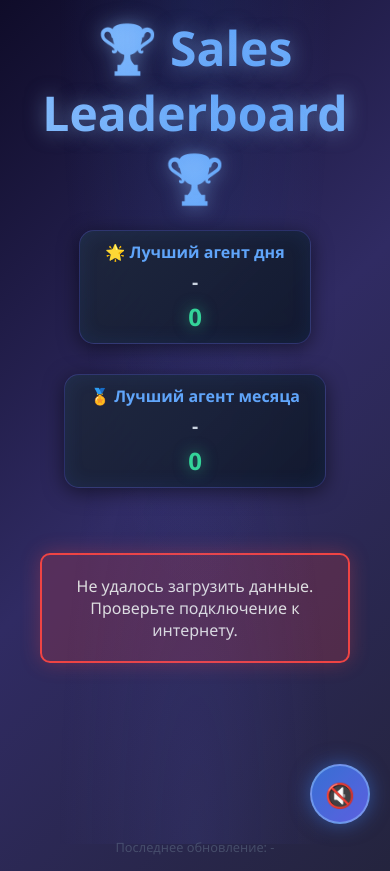
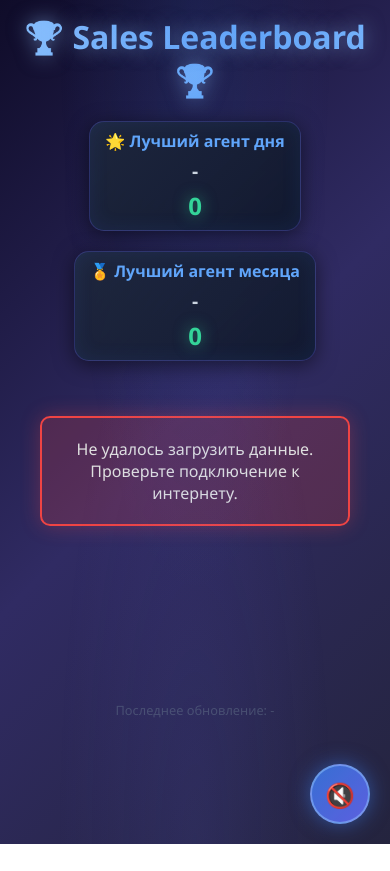
Before and after one commit to rosabergmanager-del/leadersboard3, a plain HTML site: page index.html in a window 390 px wide. After the commit the page ends 844 px from the top, so only its background shows below. Drawn offline with Linux system fonts and the light colour scheme; no server answers.

Commit message:
index.html

```diff
--- a/index.html
+++ b/index.html
@@ -39,32 +39,29 @@
         }
 
         .header {
-            text-align: center;
+            display: flex;
+            justify-content: space-between;
+            align-items: center;
             margin-bottom: 20px;
             animation: fadeInDown 1s ease;
+            gap: 20px;
+            flex-wrap: wrap;
         }
 
         .header h1 {
             font-size: 3em;
-            margin-bottom: 10px;
             text-shadow: 0 0 20px rgba(147, 197, 253, 0.5);
             background: linear-gradient(90deg, #60a5fa, #93c5fd, #60a5fa);
             background-size: 200% auto;
             -webkit-background-clip: text;
             -webkit-text-fill-color: transparent;
             animation: shine 3s linear infinite;
+            flex: 0 1 auto;
+            text-align: center;
         }
 
         @keyframes shine {
             to { background-position: 200% center; }
-        }
-
-        .best-agents {
-            display: flex;
-            justify-content: center;
-            gap: 30px;
-            margin-bottom: 30px;
-            flex-wrap: wrap;
         }
 
         .best-agent-card {
@@ -77,6 +74,7 @@
             animation: fadeIn 1s ease;
             border: 1px solid rgba(99, 102, 241, 0.3);
             box-shadow: 0 4px 20px rgba(0, 0, 0, 0.5), inset 0 0 20px rgba(59, 130, 246, 0.1);
+            flex: 0 0 auto;
         }
 
         .best-agent-card h3 {
@@ -315,7 +313,6 @@
             color: #34d399;
         }
 
-        /* Легкая анимация для дневного FTD */
         .daily-update {
             animation: dailyPulse 0.5s ease;
         }
@@ -334,7 +331,6 @@
             }
         }
 
-        /* Мощная анимация для месячного FTD */
         .ftd-increase {
             animation: ftdSuperPulse 2s ease;
         }
@@ -625,7 +621,6 @@
             box-shadow: 0 0 20px rgba(239, 68, 68, 0.3);
         }
 
-        /* Адаптация для Android TV */
         @media screen and (min-width: 1920px) {
             .header h1 { font-size: 3.5em; }
             .team-column { padding: 15px 20px; }
@@ -634,7 +629,6 @@
             .ftd-value { font-size: 1.4em; }
         }
 
-        /* Scrollbar styling */
         ::-webkit-scrollbar {
             height: 10px;
             width: 8px;
@@ -666,8 +660,36 @@
             background: rgba(99, 102, 241, 0.5);
         }
 
-        /* Для узких экранов */
+        @media screen and (max-width: 1200px) {
+            .header {
+                flex-direction: column;
+                text-align: center;
+            }
+
+            .header h1 {
+                order: 1;
+                font-size: 2.5em;
+            }
+
+            .best-agent-card:first-of-type {
+                order: 2;
+            }
+
+            .best-agent-card:last-of-type {
+                order: 3;
+            }
+        }
+
         @media screen and (max-width: 768px) {
+            .header h1 {
+                font-size: 2em;
+            }
+
+            .best-agent-card {
+                min-width: 180px;
+                padding: 8px 15px;
+            }
+
             .teams-container {
                 flex-direction: column;
                 gap: 10px;
@@ -688,7 +710,6 @@
             }
         }
 
-        /* Адаптация для широких экранов */
         @media screen and (min-width: 1200px) {
             .teams-container {
                 gap: 20px;
@@ -703,15 +724,14 @@
 <body>
     <div class="container">
         <div class="header">
-            <h1>🏆 Sales Leaderboard 🏆</h1>
-        </div>
-
-        <div class="best-agents">
             <div class="best-agent-card">
                 <h3>🌟 Лучший агент дня</h3>
                 <div class="agent-name" id="bestDayAgent">-</div>
                 <div class="ftd-count" id="bestDayFTD">0</div>
             </div>
+
+            <h1>🏆 Sales Leaderboard 🏆</h1>
+
             <div class="best-agent-card">
                 <h3>🏅 Лучший агент месяца</h3>
                 <div class="agent-name" id="bestMonthAgent">-</div>
@@ -745,7 +765,6 @@
         let teamIcons = ['👥', '🚀', '💼', '🎯', '⚡', '🔥', '💡', '🌟', '🏅', '💪'];
         let soundEnabled = false;
 
-        // Инициализация управления звуком
         document.getElementById('soundControl').addEventListener('click', function() {
             soundEnabled = !soundEnabled;
             const soundControl = document.getElementById('soundControl');
@@ -754,7 +773,6 @@
             if (soundEnabled) {
                 soundControl.classList.remove('muted');
                 soundControl.textContent = '🔊';
-                // Проигрываем тестовый звук для активации
                 audio.volume = 0.1;
                 audio.play().then(() => {
                     audio.pause();
@@ -791,17 +809,14 @@
             const headers = values[0];
             const rows = values.slice(1);
 
-            // Находим индексы колонок
-            // Предполагаем структуру: Team, Stage, FTD (месячный), Daily (дневной)
-            // Если Daily идет перед FTD, измените индексы соответственно
             const teams = {};
             let allAgents = [];
 
             rows.forEach(row => {
                 const team = row[0];
                 const stage = row[1];
-                const monthlyFTD = parseInt(row[2]) || 0; // FTD - месячный результат
-                const dailyFTD = parseInt(row[3]) || 0;   // Daily - дневной результат
+                const monthlyFTD = parseInt(row[2]) || 0;
+                const dailyFTD = parseInt(row[3]) || 0;
 
                 if (!teams[team]) {
                     teams[team] = [];
@@ -818,12 +833,10 @@
                 allAgents.push(agent);
             });
 
-            // Сортировка агентов в каждой команде по месячному FTD (по убыванию)
             Object.keys(teams).forEach(team => {
                 teams[team].sort((a, b) => b.monthlyFTD - a.monthlyFTD);
             });
 
-            // Определение лучших агентов
             const bestDay = [...allAgents].sort((a, b) => b.dailyFTD - a.dailyFTD)[0] || null;
             const bestMonth = [...allAgents].sort((a, b) => b.monthlyFTD - a.monthlyFTD)[0] || null;
 
@@ -837,7 +850,6 @@
         function renderData(data) {
             if (!data) return;
 
-            // Обновление лучших агентов
             if (data.bestDay) {
                 document.getElementById('bestDayAgent').textContent = `${data.bestDay.stage} (${data.bestDay.team})`;
                 document.getElementById('bestDayFTD').textContent = `${data.bestDay.dailyFTD}`;
@@ -848,12 +860,10 @@
                 document.getElementById('bestMonthFTD').textContent = `${data.bestMonth.monthlyFTD}`;
             }
 
-            // Рендеринг команд
             const container = document.getElementById('teamsContainer');
             const existingTeams = container.querySelectorAll('.team-column');
 
             if (existingTeams.length === 0) {
-                // Первый рендеринг
                 container.innerHTML = '';
                 let teamIndex = 0;
                 Object.keys(data.teams).forEach(teamName => {
@@ -862,7 +872,6 @@
                     teamIndex++;
                 });
             } else {
-                // Обновление существующих команд
                 let teamIndex = 0;
                 Object.keys(data.teams).forEach(teamName => {
                     const teamDiv = existingTeams[teamIndex];
@@ -876,10 +885,7 @@
                 });
             }
 
-            // Проверка на увеличение FTD
             checkForIncreases(data.teams);
-
-            // Обновление времени
             updateTime();
         }
 
@@ -888,7 +894,6 @@
             teamDiv.className = 'team-column';
             teamDiv.style.animationDelay = `${index * 0.1}s`;
 
-            // Подсчет общих FTD
             const totalDaily = agents.reduce((sum, agent) => sum + agent.dailyFTD, 0);
             const totalMonthly = agents.reduce((sum, agent) => sum + agent.monthlyFTD, 0);
             const totalDiv = createTotalElement(totalDaily, totalMonthly);
@@ -909,7 +914,6 @@
             headerDiv.appendChild(nameDiv);
             teamDiv.appendChild(headerDiv);
 
-            // Все агенты команды
             agents.forEach((agent, position) => {
                 const agentCard = createAgentCard(agent, position);
                 teamDiv.appendChild(agentCard);
@@ -919,24 +923,19 @@
         }
 
         function updateTeamElement(teamDiv, teamName, agents) {
-            // Обновляем только карточки агентов
             const agentCards = teamDiv.querySelectorAll('.agent-card');
             const totalDiv = teamDiv.querySelector('.team-total');
 
-            // Удаляем старые карточки агентов
             agentCards.forEach(card => card.remove());
 
-            // Подсчет общих FTD
             const totalDaily = agents.reduce((sum, agent) => sum + agent.dailyFTD, 0);
             const totalMonthly = agents.reduce((sum, agent) => sum + agent.monthlyFTD, 0);
 
-            // Добавляем новые карточки агентов
             agents.forEach((agent, position) => {
                 const agentCard = createAgentCard(agent, position);
                 teamDiv.appendChild(agentCard);
             });
 
-            // Обновляем totals
             if (totalDiv) {
                 totalDiv.querySelector('.daily-total').textContent = `${totalDaily}`;
                 totalDiv.querySelector('.monthly-total').textContent = `${totalMonthly}`;
@@ -963,7 +962,6 @@
             const card = document.createElement('div');
             card.className = 'agent-card';
 
-            // Добавление класса для топ-3 (по месячному результату)
             if (position === 0) {
                 card.classList.add('gold');
                 const medal = document.createElement('div');
@@ -994,7 +992,6 @@
             const ftdContainer = document.createElement('div');
             ftdContainer.className = 'agent-ftd-container';
 
-            // Дневной FTD
             const dailyFtdDiv = document.createElement('div');
             dailyFtdDiv.className = 'agent-ftd daily';
             dailyFtdDiv.id = `ftd-daily-${agent.team}-${agent.stage}`;
@@ -1003,7 +1000,6 @@
                 <div class="ftd-value" id="daily-value-${agent.team}-${agent.stage}">${agent.dailyFTD}</div>
             `;
 
-            // Месячный FTD
             const monthlyFtdDiv = document.createElement('div');
             monthlyFtdDiv.className = 'agent-ftd monthly';
             monthlyFtdDiv.id = `ftd-monthly-${agent.team}-${agent.stage}`;
@@ -1027,18 +1023,14 @@
                 teams[teamName].forEach(agent => {
                     const key = `${agent.team}-${agent.stage}`;
 
-                    // Проверяем дневной FTD - только легкая анимация
                     const dailyKey = `daily-${key}`;
                     if (previousData[dailyKey] !== undefined && previousData[dailyKey] < agent.dailyFTD) {
-                        // Только анимация числа для дневного
                         animateDailyIncrease(agent);
                     }
                     previousData[dailyKey] = agent.dailyFTD;
 
-                    // Проверяем месячный FTD - полная анимация с эффектами
                     const monthlyKey = `monthly-${key}`;
                     if (previousData[monthlyKey] !== undefined && previousData[monthlyKey] < agent.monthlyFTD) {
-                        // Полная анимация для месячного
                         celebrateMonthlyIncrease(agent);
                     }
                     previousData[monthlyKey] = agent.monthlyFTD;
@@ -1047,7 +1039,6 @@
         }
 
         function animateDailyIncrease(agent) {
-            // Легкая анимация только для числа дневного FTD
             const dailyValueElement = document.getElementById(`daily-value-${agent.team}-${agent.stage}`);
             if (dailyValueElement) {
                 dailyValueElement.classList.add('daily-update');
@@ -1058,7 +1049,6 @@
         }
 
         function celebrateMonthlyIncrease(agent) {
-            // Анимация элемента месячного FTD
             const ftdElement = document.getElementById(`ftd-monthly-${agent.team}-${agent.stage}`);
             if (ftdElement) {
                 ftdElement.classList.add('ftd-increase');
@@ -1067,16 +1057,11 @@
                 }, 2000);
             }
 
-            // Показ имени агента с месячным результатом
             showAgentAnnouncement(agent.stage, agent.monthlyFTD);
-
-            // Запуск всех праздничных эффектов
             createConfetti();
             createMoneyRain();
             createFireworks();
             showCelebration();
-
-            // Воспроизведение звука
             playAchievementSound();
         }
 
@@ -1194,7 +1179,7 @@
 
             const audio = document.getElementById('achievementSound');
             if (audio) {
-                audio.currentTime = 0; // Сброс на начало
+                audio.currentTime = 0;
                 audio.play().catch(e => console.log('Не удалось воспроизвести звук:', e));
             }
         }
@@ -1217,7 +1202,6 @@
             }
         }
 
-        // Автообновление каждые 5 секунд
         async function autoUpdate() {
             const data = await fetchData();
             if (data) {
@@ -1225,10 +1209,7 @@
             }
         }
 
-        // Инициализация
         init();
-
-        // Запуск автообновления каждые 5 секунд
         setInterval(autoUpdate, 5000);
     </script>
 </body>
```
